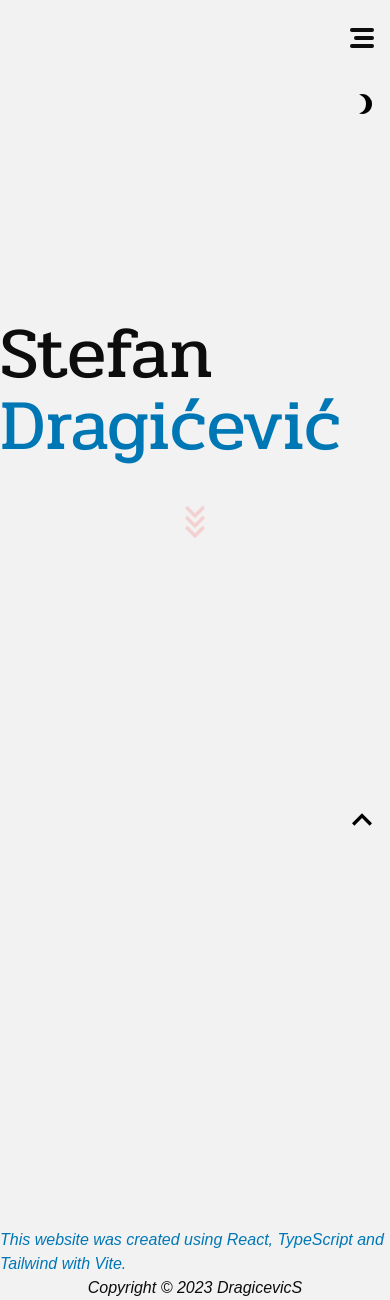
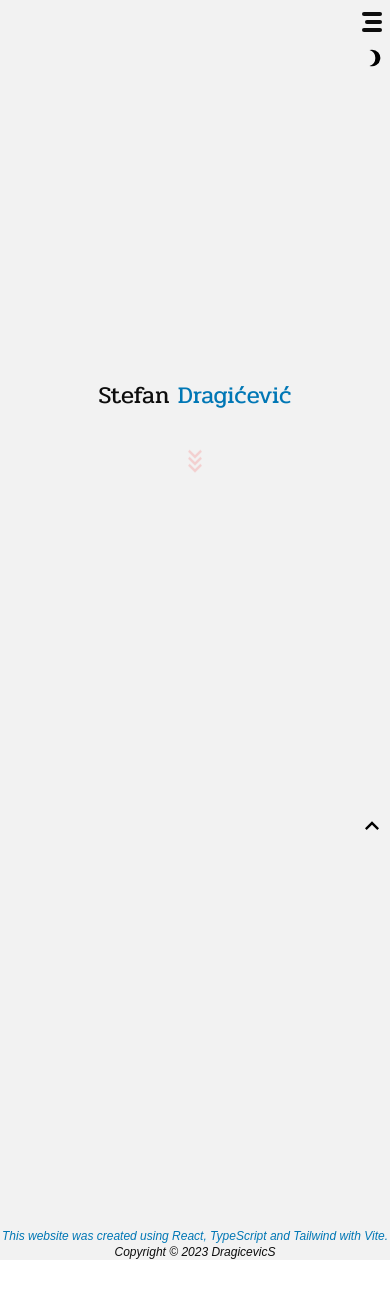
Before and after one commit to DragicevicS/portfolio-website, a React (Vite) app: page / in a window 390 px wide. After the commit the page ends 1260 px from the top, so only its background shows below. Built offline with nearby package versions, Linux system fonts and the light colour scheme; a web font is replaced by a local one.

Commit message:
Add responsive css

```diff
--- a/src/components/Footer.tsx
+++ b/src/components/Footer.tsx
@@ -1,7 +1,7 @@
 const Footer = () => {
   return (
-    <footer className="flex flex-col items-center italic">
-      <p className="text-blue">
+    <footer className="text-xs md:text-base flex flex-col items-center italic">
+      <p className="text-blue text-center">
         This website was created using React, TypeScript and Tailwind with Vite.
       </p>
       <p>Copyright &copy; 2023 DragicevicS</p>
--- a/src/components/Header.tsx
+++ b/src/components/Header.tsx
@@ -1,7 +1,7 @@
 const Header = () => {
   return (
     <header className="flex flex-col justify-center items-center gap-6 w-full h-screen animate-fadeIn">
-      <h1 className="text-7xl font-serif">
+      <h1 className="text-2xl md:text-4xl lg:text-7xl font-serif">
         Stefan <span className="text-blue">Dragićević</span>
       </h1>
       <div>
@@ -9,7 +9,7 @@ const Header = () => {
           xmlns="http://www.w3.org/2000/svg"
           viewBox="0 0 24 24"
           fill="red"
-          className="w-10 h-10 cursor-pointer animate-fadeDown"
+          className="w-7 md:w-10 h-7 md:h-10 cursor-pointer animate-fadeDown"
         >
           <path d="M7.41,14.58L12,19.17L16.59,14.58L18,16L12,22L6,16L7.41,14.58M7.41,8.58L12,13.17L16.59,8.58L18,10L12,16L6,10L7.41,8.58M7.41,2.58L12,7.17L16.59,2.58L18,4L12,10L6,4L7.41,2.58Z" />
         </svg>
--- a/src/components/Navigation.tsx
+++ b/src/components/Navigation.tsx
@@ -4,14 +4,14 @@ const Navigation = () => {
   const { theme, toggleTheme, svgRef } = useTheme();
 
   return (
-    <nav className="fixed right-0 flex flex-col items-center gap-3 w-13 mt-3 h-screen animate-fadeIn">
-      <div className="group flex flex-col gap-1 w-full p-4 cursor-pointer">
+    <nav className="fixed right-0 flex flex-col items-center gap-4 md:gap-1 w-9 md:w-14 p-2 md:p-0 mt-1 md:mt-3 h-screen animate-fadeIn">
+      <div className="group flex flex-col gap-1 w-full md:p-4 cursor-pointer">
         <div className="w-full h-1 bg-black dark:bg-white rounded-md group-hover:bg-red group-hover:w-1/2 group-hover:-rotate-[30deg] group-hover:translate-y-1 ease duration-300"></div>
         <div className="w-5/6 h-1 ml-auto bg-black dark:bg-white rounded-md group-hover:bg-red group-hover:w-full ease duration-300"></div>
         <div className="w-full h-1 bg-black dark:bg-white rounded-md group-hover:bg-red group-hover:w-1/2 group-hover:rotate-[30deg] group-hover:-translate-y-1 ease duration-300"></div>
       </div>
       <div
-        className="w-full p-4"
+        className="w-full md:p-4"
         title={
           theme === "dark" ? "Switch to light mode" : "Switch to dark mode"
         }
@@ -20,7 +20,7 @@ const Navigation = () => {
           xmlns="http://www.w3.org/2000/svg"
           viewBox="0 0 24 24"
           fill={theme === "dark" ? "white" : "black"}
-          className="w-6 h-6 transition-transform duration-500 ease-out cursor-pointer hover:fill-red"
+          className="w-5 md:w-6 h-5 md:h-6 transition-transform duration-500 ease-out cursor-pointer hover:fill-red"
           ref={svgRef}
           onClick={toggleTheme}
         >
@@ -32,7 +32,7 @@ const Navigation = () => {
         </svg>
       </div>
       <div
-        className="mt-auto pb-4 ease duration-200 hover:scale-110"
+        className="mt-auto md:pb-4 ease duration-200 hover:scale-110"
         title="Scroll to the top"
         onClick={() => {
           document.body.scrollTop = 0;
@@ -43,7 +43,7 @@ const Navigation = () => {
           xmlns="http://www.w3.org/2000/svg"
           viewBox="0 0 24 24"
           fill={theme === "dark" ? "white" : "black"}
-          className="w-10 h-10 hover:fill-red cursor-pointer"
+          className="w-7 md:w-10 h-7 md:h-10 hover:fill-red cursor-pointer"
         >
           <path d="M7.41,15.41L12,10.83L16.59,15.41L18,14L12,8L6,14L7.41,15.41Z" />
         </svg>
```
